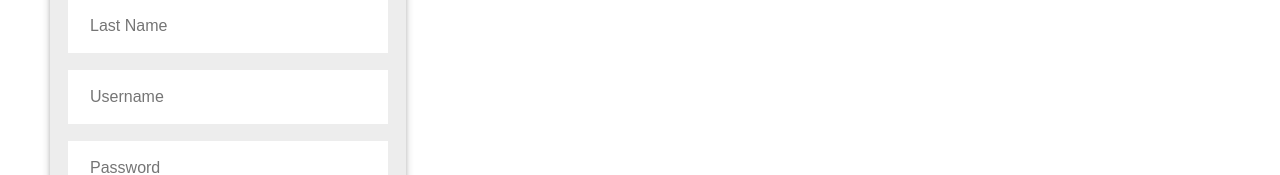
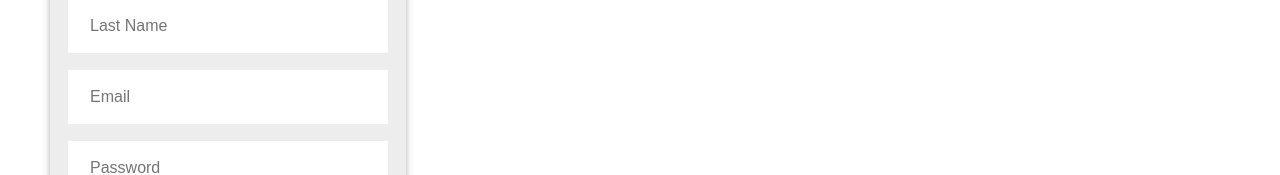
Before and after one commit to gbuchdahl/musing, a React (Create React App) app: page / in a window 1280 px wide. Shown: the part 257-432 px from the top of the page. Built offline with nearby package versions, Linux system fonts and the light colour scheme.

Commit message:
changed to email/everything works so far w/ correct version of Node

```diff
--- a/src/App.js
+++ b/src/App.js
@@ -1,6 +1,6 @@
 import React, { Component } from 'react';
 import './App.css';
-import fire from './firebase';
+import fire from './firebase.js';
 
 class App extends Component {
   constructor() {
@@ -8,7 +8,7 @@ class App extends Component {
     this.state = {
       firstname: '',
       lastname: '',
-      username: '',
+      email: '',
       password: '',
       usertype: ''
     }
@@ -28,7 +28,7 @@ class App extends Component {
             <form onSubmit={this.handleSubmit}>
               <input type="text" name="firstname" placeholder="First Name" onChange={this.handleChange} value={this.state.firstname}/>
               <input type="text" name="lastname" placeholder="Last Name" onChange={this.handleChange} value={this.state.lastname}/>
-              <input type="text" name="username" placeholder="Username" onChange={this.handleChange} value={this.state.username}/>
+              <input type="text" name="email" placeholder="Email" onChange={this.handleChange} value={this.state.email}/>
               <input type="text" name="password" placeholder="Password" onChange={this.handleChange} value={this.state.password}/>
               {/*radio button>*/}
               <input type="radio" id="userType1" name="usertype" onChange={this.handleChange} value="student"/>
@@ -57,7 +57,7 @@ class App extends Component {
       const user = {
         firstname: this.state.firstname,
         lastname: this.state.lastname,
-        username: this.state.username,
+        email: this.state.email,
         password: this.state.password,
         usertype: this.state.usertype
       }
@@ -65,7 +65,7 @@ class App extends Component {
       this.setState({
         firstname: '',
         lastname: '',
-        username: '',
+        email: '',
         password: '',
         usertype: ''
       })
```
